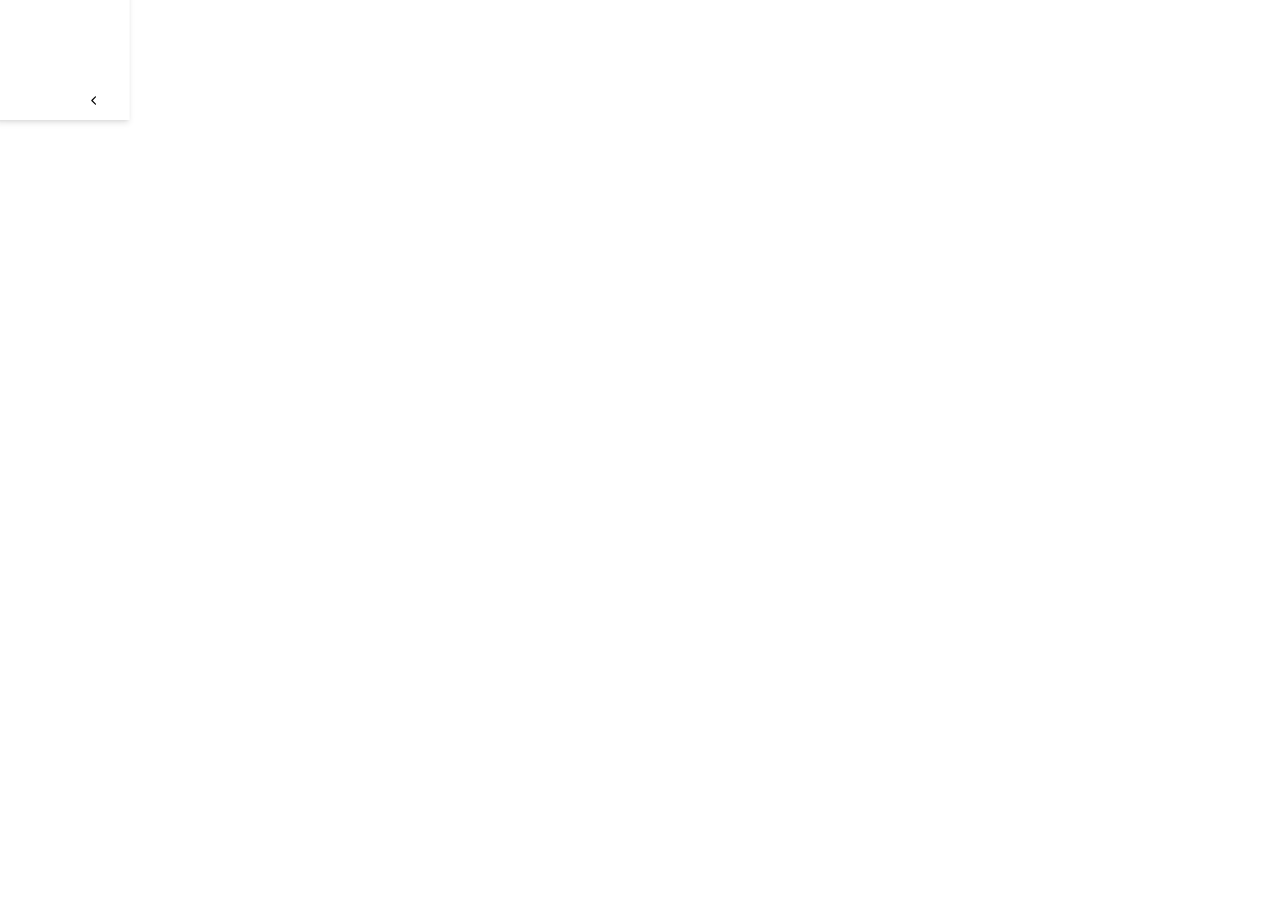
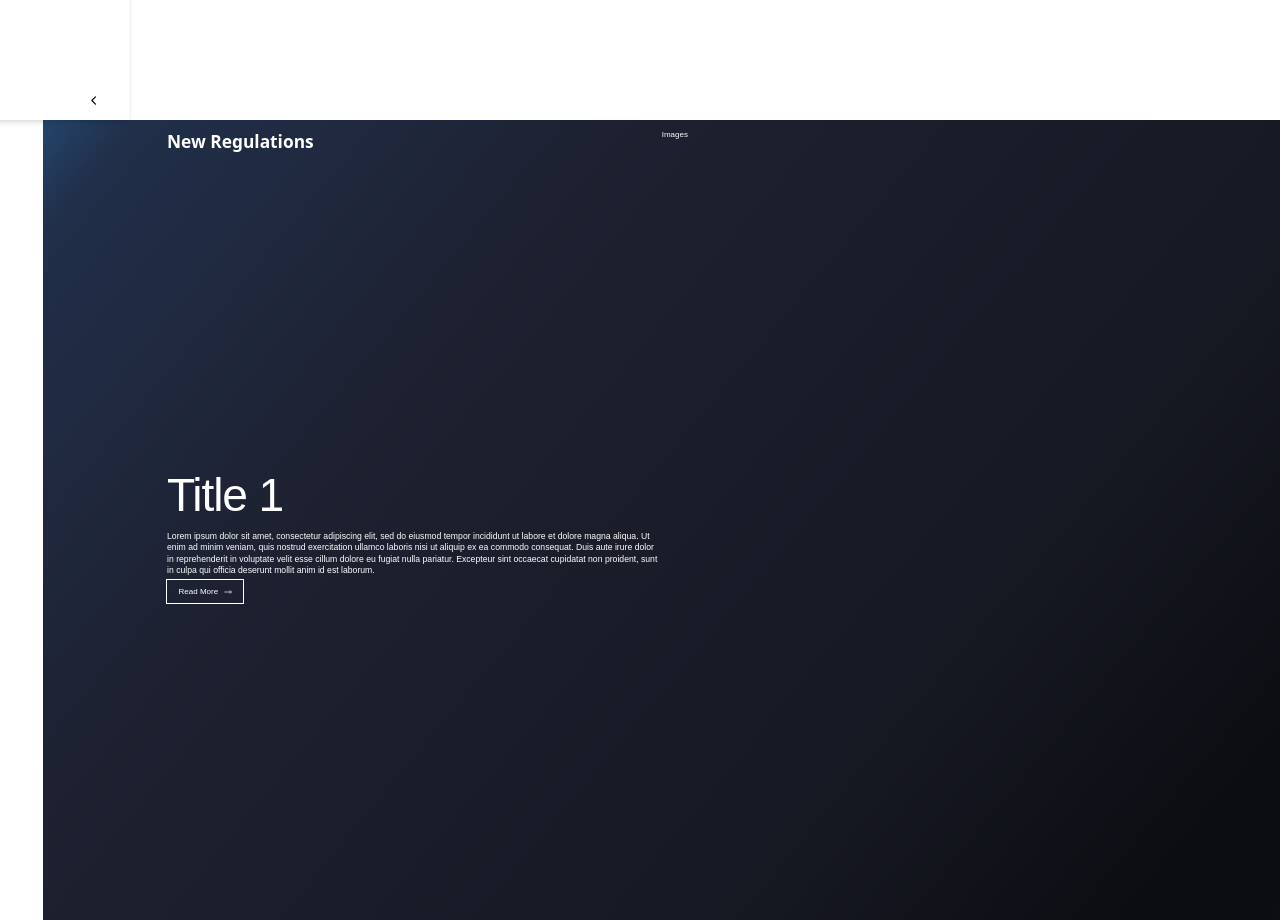
Before and after one commit to Karanveer-Mul/Formula-pantry, a Next.js app in the folder formula-pantry/: page / in a window 1280 px wide. Shown: the part 680-1600 px from the top of the page. Before the commit the page ends 800 px from the top, so only its background shows below. Built offline with nearby package versions, Linux system fonts and the light colour scheme.

Commit message:
new reg #1

```diff
--- a/formula-pantry/app/(root)/page.tsx
+++ b/formula-pantry/app/(root)/page.tsx
@@ -35,6 +35,32 @@ export const Home = () => {
           </div>
         </div>
       </div>
+      <div className="scroll-mt-36 lg:scroll-m-0 bg-dark-main-gradient text-white">
+        <div className="relative w-full h-screen box-border overflow-hidden">
+          <div className="flex w-full h-full justify-center">
+            <div className="w-4/5 relative items-start flex flex-col lg:flex-row mt-6">
+              <div className="flex flex-col h-3/5  justify-between items- w-full lg:w-1/2">
+                <span className="font-sans text-[3rem] font-bold ">New Regulations</span>
+                <div>
+                  <span className="text-[8rem] font-gilroy font-light tracking-tight ">Title 1</span>
+                  <p className="font-harmony font-normal text-2xl">Lorem ipsum dolor sit amet, consectetur adipiscing elit, sed do eiusmod tempor incididunt ut labore et dolore magna aliqua. Ut enim ad minim veniam, quis nostrud exercitation ullamco laboris nisi ut aliquip ex ea commodo consequat. Duis aute irure dolor in reprehenderit in voluptate velit esse cillum dolore eu fugiat nulla pariatur. Excepteur sint occaecat cupidatat non proident, sunt in culpa qui officia deserunt mollit anim id est laborum.</p>
+                  <div className="mt-2">
+                    <Link href="/" className="w-fit px-8 py-4 outline-1 flex justify-center items-center gap-4">
+                      Read More <MoveRight size={8}></MoveRight>
+                    </Link>
+                  </div>
+
+                </div>
+              </div>
+              <div className="w-full lg:w-1/2 ">
+                Images
+              </div>
+
+            </div>
+          </div>
+        </div>
+      </div>
+
     </div>
   );
 };
--- a/formula-pantry/app/globals.css
+++ b/formula-pantry/app/globals.css
@@ -70,3 +70,19 @@ body,html {
     letter-spacing: -0.625rem;
   }
 }
+
+
+@layer utilities {
+  .bg-dark-main-gradient {
+    background-image: linear-gradient(
+      130deg,
+      hsl(211deg 51% 28%) 0%,
+      hsl(220deg 38% 21%) 5%,
+      hsl(230deg 24% 15%) 32%,
+      hsl(230deg 22% 11%) 72%,
+      hsl(230deg 19% 6%) 92%,
+      hsl(231deg 21% 6%) 99%,
+      hsl(230deg 18% 7%) 100%
+  );
+  }
+}
```
